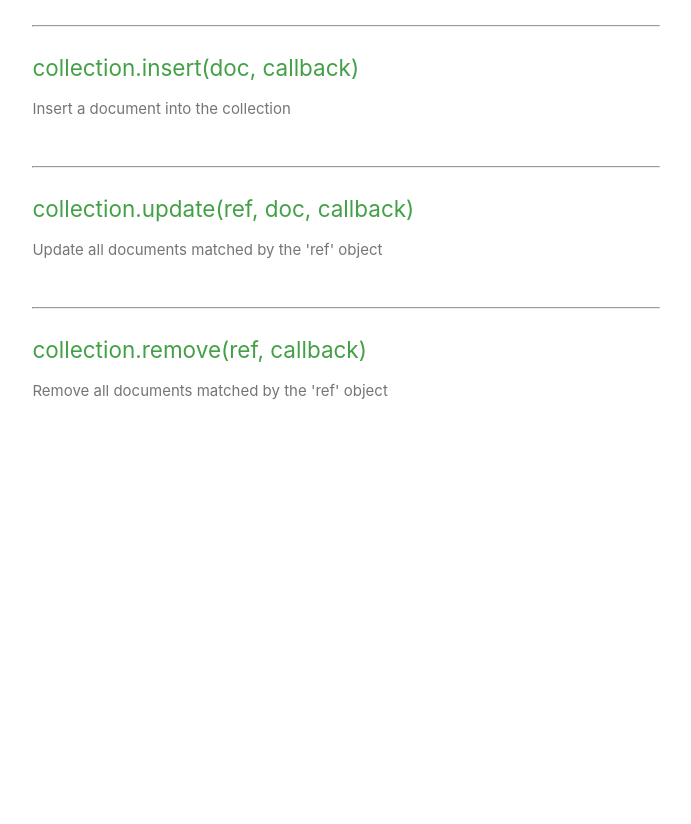
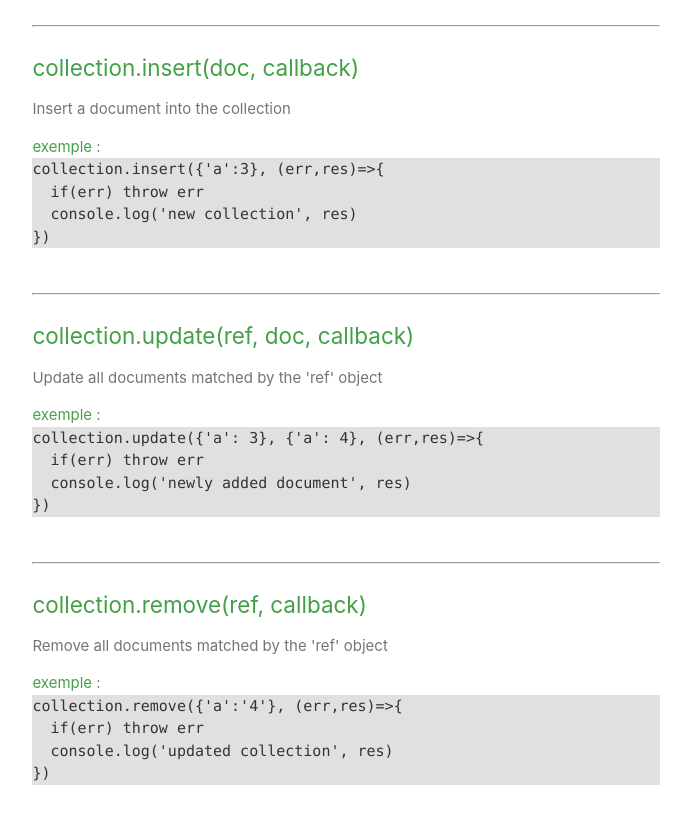
Before and after one commit to NicolasThebaud/leafDB, a plain HTML site: page doc.html in a window 1280 px wide. Shown: the part 1740-2564 px from the top of the page, without its empty margins (294-985 px from the left). Before the commit the page ends 2187 px from the top, so only its background shows below. Drawn offline with nearby package versions, Linux system fonts and the light colour scheme.

Commit message:
added a few code exemples

```diff
--- a/doc.html
+++ b/doc.html
@@ -98,16 +98,43 @@
 							<div class="api-method">
 								<h3 class="green-text text-darken-1">collection.insert(doc, callback)</h3>
 								<p class="api-desc small-caps">Insert a document into the collection</p>
+								<span class="green-text text-darken-1">exemple :</span>
+								<div class="api-exemple grey lighten-2">
+									<code>
+										collection.insert({'a':3}, (err,res)=>{<br/>
+											&nbsp; if(err) throw err <br/>
+											&nbsp; console.log('new collection', res) <br/>
+										})
+									</code>
+								</div>
 							</div>
 							<hr/>
 							<div class="api-method">
 								<h3 class="green-text text-darken-1">collection.update(ref, doc, callback)</h3>
 								<p class="api-desc small-caps">Update all documents matched by the 'ref' object</p>
+								<span class="green-text text-darken-1">exemple :</span>
+								<div class="api-exemple grey lighten-2">
+									<code>
+										collection.update({'a': 3}, {'a': 4}, (err,res)=>{<br/>
+											&nbsp; if(err) throw err <br/>
+											&nbsp; console.log('newly added document', res) <br/>
+										})
+									</code>
+								</div>
 							</div>
 							<hr/>
 							<div class="api-method">
 								<h3 class="green-text text-darken-1">collection.remove(ref, callback)</h3>
 								<p class="api-desc small-caps">Remove all documents matched by the 'ref' object</p>
+								<span class="green-text text-darken-1">exemple :</span>
+								<div class="api-exemple grey lighten-2">
+									<code>
+										collection.remove({'a':'4'}, (err,res)=>{<br/>
+											&nbsp; if(err) throw err <br/>
+											&nbsp; console.log('updated collection', res) <br/>
+										})
+									</code>
+								</div>
 							</div>
 						</div>
 					</div>
```
